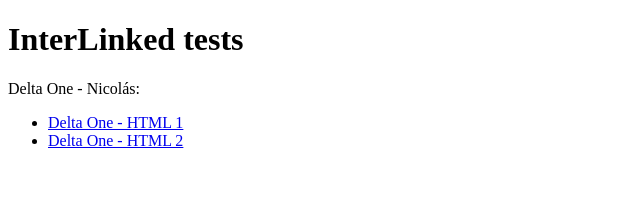
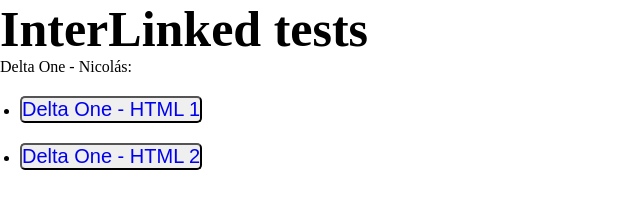
Before and after one commit to BrunoPorfidio/Interlinked-tests, a plain HTML site: page index.html in a window 1280 px wide. Shown: the whole page, without its empty margins (0-640 px from the left). Drawn offline with Linux system fonts and the light colour scheme.

Commit message:
Agrengando hojas de estilo.

```diff
--- /dev/null
+++ b/assets/Css/Style.css
@@ -0,0 +1,21 @@
+*{
+    margin: 0;
+    padding: 0;
+    text-decoration: none;
+}
+
+.titulo{
+    font-size: 25px;
+}
+
+.botones button{
+    border-radius: 5px;
+}
+
+.botones ul li{
+    margin: 20px;
+}
+
+.botones ul li a{
+    font-size: 20px;
+}
--- a/index.html
+++ b/index.html
@@ -1,27 +1,33 @@
 <!DOCTYPE html>
 <html lang="en">
+
 <head>
     <meta charset="UTF-8">
     <meta http-equiv="X-UA-Compatible" content="IE=edge">
     <meta name="viewport" content="width=device-width, initial-scale=1.0">
     <title>InterLinked-tests</title>
+    <link rel="stylesheet" href="/assets/Css/Style.css">
 </head>
+
 <body>
 
-    <h1>InterLinked tests</h1>
+    <div class="titulo">
+        <h1>InterLinked tests</h1>
+    </div>
 
+    <p>Delta One - Nicolás:</p>
 
-    <div>
-        <p>Delta One - Nicolás:</p>
+    <div class="botones">
         <ul>
             <li>
-                <a href="./assets/Html/delta_1.html">Delta One - HTML 1</a>
+                <button><a href="./assets/Html/delta_1.html">Delta One - HTML 1</a></button>
             </li>
             <li>
-                <a href="./assets/Html/delta_2.html">Delta One - HTML 2</a>
+                <button><a href="./assets/Html/delta_2.html">Delta One - HTML 2</a></button>
             </li>
         </ul>
     </div>
 
 </body>
+
 </html>
```
